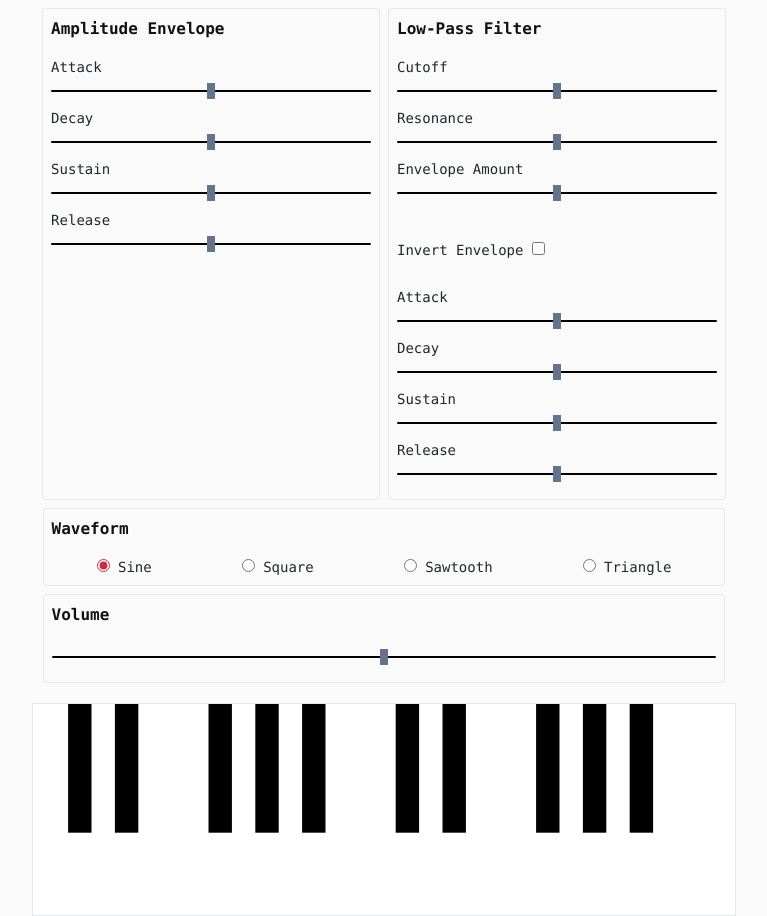
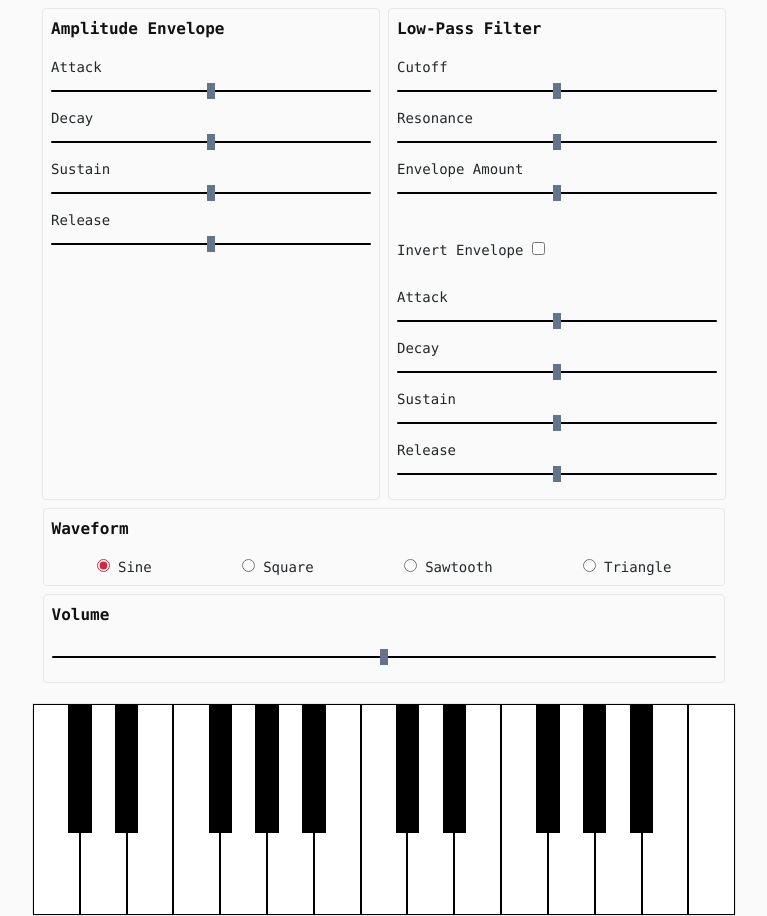
Before and after one commit to nealmm/web-audio-synth, a website built with Vite: page index.html in a window 1280 px wide. Shown: the part 116-1032 px from the top of the page, without its empty margins (256-1023 px from the left). Built offline with nearby package versions, Linux system fonts and the light colour scheme.

Commit message:
Shrink keyboard to single octave on smaller width devices

```diff
--- a/index.html
+++ b/index.html
@@ -69,33 +69,33 @@
         </div>
       </div>
       <div class="mt-4 border dark:border-0 select-none">
-        <svg id="keyboard" viewBox="0 0 30 9">
-          <rect id="C3" x="0" y="0" width="2" height="9" fill="white" />
-          <rect id="D3" x="2" y="0" width="2" height="9" fill="white" />
-          <rect id="E3" x="4" y="0" width="2" height="9" fill="white" />
-          <rect id="F3" x="6" y="0" width="2" height="9" fill="white" />
-          <rect id="G3" x="8" y="0" width="2" height="9" fill="white" />
-          <rect id="A3" x="10" y="0" width="2" height="9" fill="white" />
-          <rect id="B3" x="12" y="0" width="2" height="9" fill="white" />
-          <rect id="C4" x="14" y="0" width="2" height="9" fill="white" />
-          <rect id="D4" x="16" y="0" width="2" height="9" fill="white" />
-          <rect id="E4" x="18" y="0" width="2" height="9" fill="white" />
-          <rect id="F4" x="20" y="0" width="2" height="9" fill="white" />
-          <rect id="G4" x="22" y="0" width="2" height="9" fill="white" />
-          <rect id="A4" x="24" y="0" width="2" height="9" fill="white" />
-          <rect id="B4" x="26" y="0" width="2" height="9" fill="white" />
-          <rect id="C5" x="28" y="0" width="2" height="9" fill="white" />
-          <rect id="C#3" x="1.5" y="0" width="1" height="5.5" fill="black" />
-          <rect id="D#3" x="3.5" y="0" width="1" height="5.5" fill="black" />
-          <rect id="F#3" x="7.5" y="0" width="1" height="5.5" fill="black" />
-          <rect id="G#3" x="9.5" y="0" width="1" height="5.5" fill="black" />
-          <rect id="A#3" x="11.5" y="0" width="1" height="5.5" fill="black" />
-          <rect id="C#4" x="15.5" y="0" width="1" height="5.5" fill="black" />
-          <rect id="D#4" x="17.5" y="0" width="1" height="5.5" fill="black" />
-          <rect id="F#4" x="21.5" y="0" width="1" height="5.5" fill="black" />
-          <rect id="G#4" x="23.5" y="0" width="1" height="5.5" fill="black" />
-          <rect id="A#4" x="25.5" y="0" width="1" height="5.5" fill="black" />
-        </svg>
+        <div id="keyboard">
+          <div id="C3" class="white-key"></div>
+          <div id="C#3" class="black-key"></div>
+          <div id="D3" class="white-key"></div>
+          <div id="D#3" class="black-key"></div>
+          <div id="E3" class="white-key"></div>
+          <div id="F3" class="white-key"></div>
+          <div id="F#3" class="black-key"></div>
+          <div id="G3" class="white-key"></div>
+          <div id="G#3" class="black-key"></div>
+          <div id="A3" class="white-key"></div>
+          <div id="A#3" class="black-key"></div>
+          <div id="B3" class="white-key"></div>
+          <div id="C4" class="extra white-key"></div>
+          <div id="C#4" class="extra black-key"></div>
+          <div id="D4" class="extra white-key"></div>
+          <div id="D#4" class="extra black-key"></div>
+          <div id="E4" class="extra white-key"></div>
+          <div id="F4" class="extra white-key"></div>
+          <div id="F#4" class="extra black-key"></div>
+          <div id="G4" class="extra white-key"></div>
+          <div id="G#4" class="extra black-key"></div>
+          <div id="A4" class="extra white-key"></div>
+          <div id="A#4" class="extra black-key"></div>
+          <div id="B4" class="extra white-key"></div>
+          <div id="C5" class="extra white-key"></div>
+        </div>
       </div>
     </main>
     <script type="module" src="/src/main.ts"></script>
--- a/src/main.ts
+++ b/src/main.ts
@@ -227,7 +227,7 @@ if (touchSupported) {
     const svg: HTMLElement | null = document.getElementById(id);
 
     if (svg != null) {
-      svg.style.fill = 'lightgray';
+      svg.style.backgroundColor = 'lightgray';
     }
   };
 
@@ -237,7 +237,7 @@ if (touchSupported) {
     const svg: HTMLElement | null = document.getElementById(id);
 
     if (svg != null) {
-      svg.style.fill = '';
+      svg.style.backgroundColor = '';
     }
   };
 
@@ -276,7 +276,7 @@ if (keys != undefined) {
         const svg: HTMLElement | null = document.getElementById(key.id);
 
         if (svg != null) {
-          svg.style.fill = 'lightgray';
+          svg.style.backgroundColor = 'lightgray';
         }
       });
 
@@ -288,7 +288,7 @@ if (keys != undefined) {
             const svg: HTMLElement | null = document.getElementById(key.id);
 
             if (svg != null) {
-              svg.style.fill = 'lightgray';
+              svg.style.backgroundColor = 'lightgray';
             }
           }
         }
@@ -300,7 +300,7 @@ if (keys != undefined) {
         const svg: HTMLElement | null = document.getElementById(key.id);
 
         if (svg != null) {
-          svg.style.fill = '';
+          svg.style.backgroundColor = '';
         }
       });
 
@@ -310,7 +310,7 @@ if (keys != undefined) {
         const svg: HTMLElement | null = document.getElementById(key.id);
 
         if (svg != null) {
-          svg.style.fill = '';
+          svg.style.backgroundColor = '';
         }
       });
     }
@@ -327,7 +327,7 @@ document.addEventListener('keydown', event => {
       const svg: HTMLElement | null = document.getElementById(note);
 
       if (svg != null) {
-        svg.style.fill = 'lightgray';
+        svg.style.backgroundColor = 'lightgray';
       }
     }
   }
@@ -343,7 +343,7 @@ document.addEventListener('keyup', event => {
       const svg: HTMLElement | null = document.getElementById(note);
 
       if (svg != null) {
-        svg.style.fill = '';
+        svg.style.backgroundColor = '';
       }
     }
   }
--- a/src/style.css
+++ b/src/style.css
@@ -83,4 +83,50 @@ SOFTWARE.
 	input[type="range"]::-moz-range-thumb {
 		@apply border-none rounded-none w-2 h-4 bg-slate-500;
 	}
+
+	#keyboard {
+		display: flex;
+		align-items: start;
+		width: 100%;
+	}
+
+	.white-key {
+		box-sizing: border-box;
+		aspect-ratio: 2 / 9;
+		width: 14.285714%;
+		border: thin solid black;
+		background-color: white;
+	}
+
+	.black-key {
+		z-index: 1;
+		aspect-ratio: 2 / 11;
+		width: 7.142857%;
+		margin: 0 -3.571429%;
+		background-color: black;
+	}
+
+	.extra {
+		display: none;
+	}
+
+	@media (min-width: 660px) {
+		/* .controls {
+			display: grid;
+			grid-template-columns: 1fr 1fr;
+		} */
+
+		.white-key {
+			width: 6.666667%;
+		}
+
+		.black-key {
+			width: 3.333333%;
+			margin: 0 -1.666667%;
+		}
+
+		.extra {
+			display: block;
+		}
+	}
 }
```
